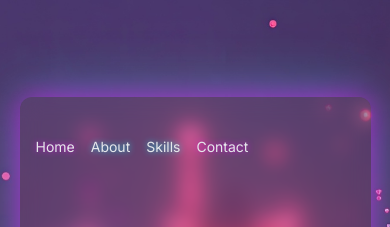
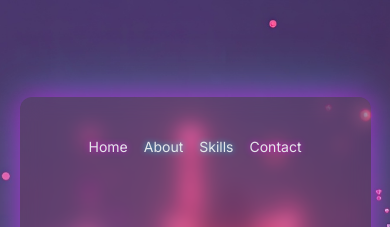
Before and after one commit to sarthakroutray/Portfolio, a React (Vite) app: page / in a window 390 px wide. Shown: the top 227 px of the page. Built offline with nearby package versions, Linux system fonts and the light colour scheme.

Commit message:
commit-6

```diff
--- a/src/App.jsx
+++ b/src/App.jsx
@@ -29,7 +29,7 @@ function AppContent() {
       <div className="bg-white w-[90vw] h-[88vh] max-w-[1200px] max-h-[650px] rounded-xl relative flex flex-col" style={{ boxShadow: '0 0 30px rgba(255, 0, 255, 0.6), 0 0 60px rgba(0, 255, 255, 0.4)', background: 'rgba(255, 255, 255, 0.05)', backdropFilter: 'blur(10px)' }}>
         {/* Global Header - fixed at top within the flex container */}
         <header className="px-4 pt-8 pb-4 z-10 md:px-16">
-          <nav className="space-x-4 text-sm font-normal mt-2 md:space-x-8">
+          <nav className="flex justify-center md:justify-start space-x-4 text-sm font-normal mt-2 md:space-x-8">
             <Link to="/" className={`hover:underline text-gray-200 ${location.pathname === '/' ? 'text-cyan-400' : ''}`} style={{ filter: 'drop-shadow(0 0 3px rgba(255, 0, 255, 0.7))' }}>Home</Link>
             <Link to="/about" className={`hover:underline text-gray-200 ${location.pathname === '/about' ? 'text-cyan-400' : ''}`} style={{ filter: 'drop-shadow(0 0 3px rgba(0, 255, 255, 0.7))' }}>About</Link>
             <Link to="/skills" className={`hover:underline text-gray-200 ${location.pathname === '/skills' ? 'text-cyan-400' : ''}`} style={{ filter: 'drop-shadow(0 0 3px rgba(0, 255, 255, 0.7))' }}>Skills</Link>
```
